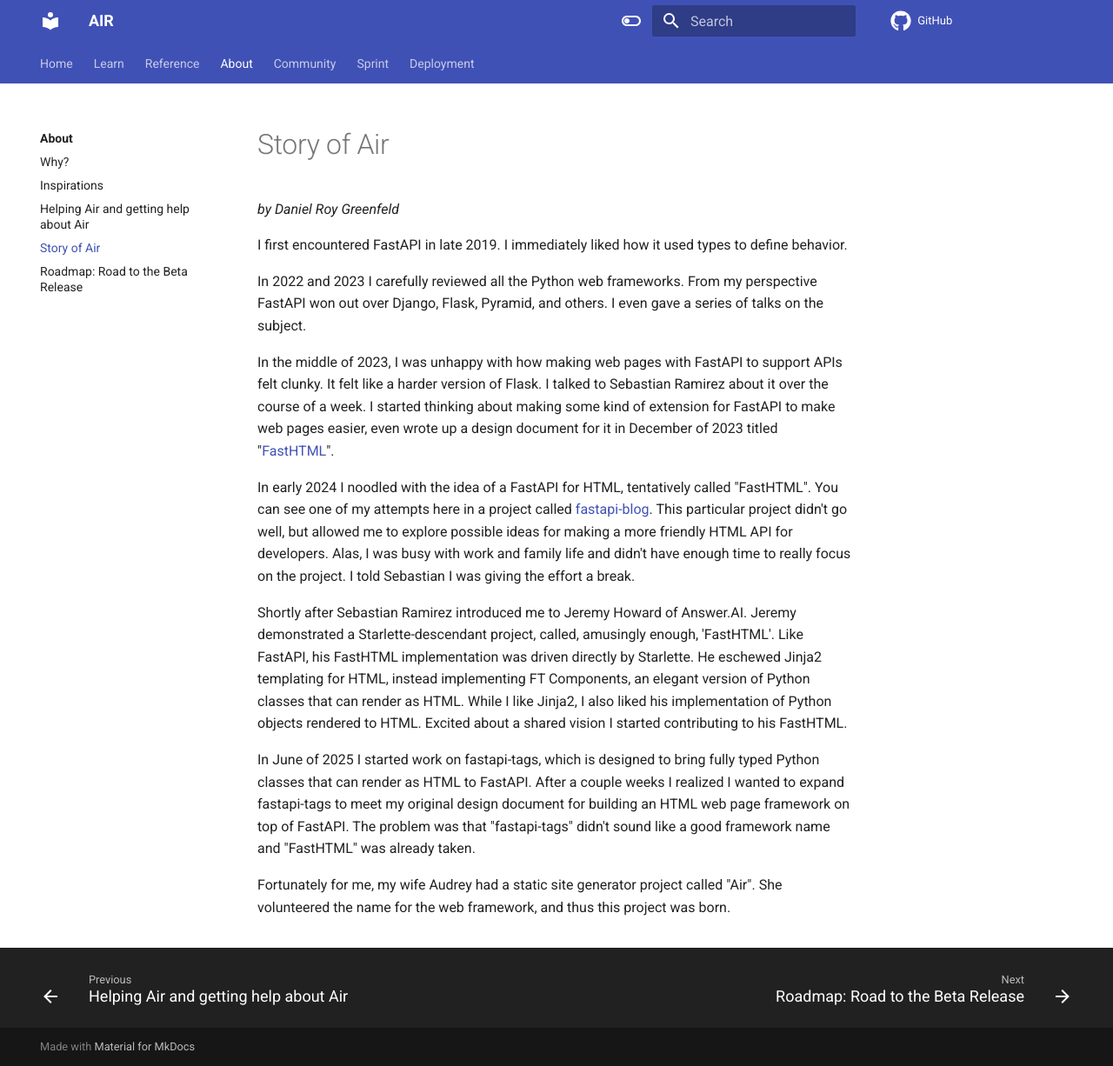
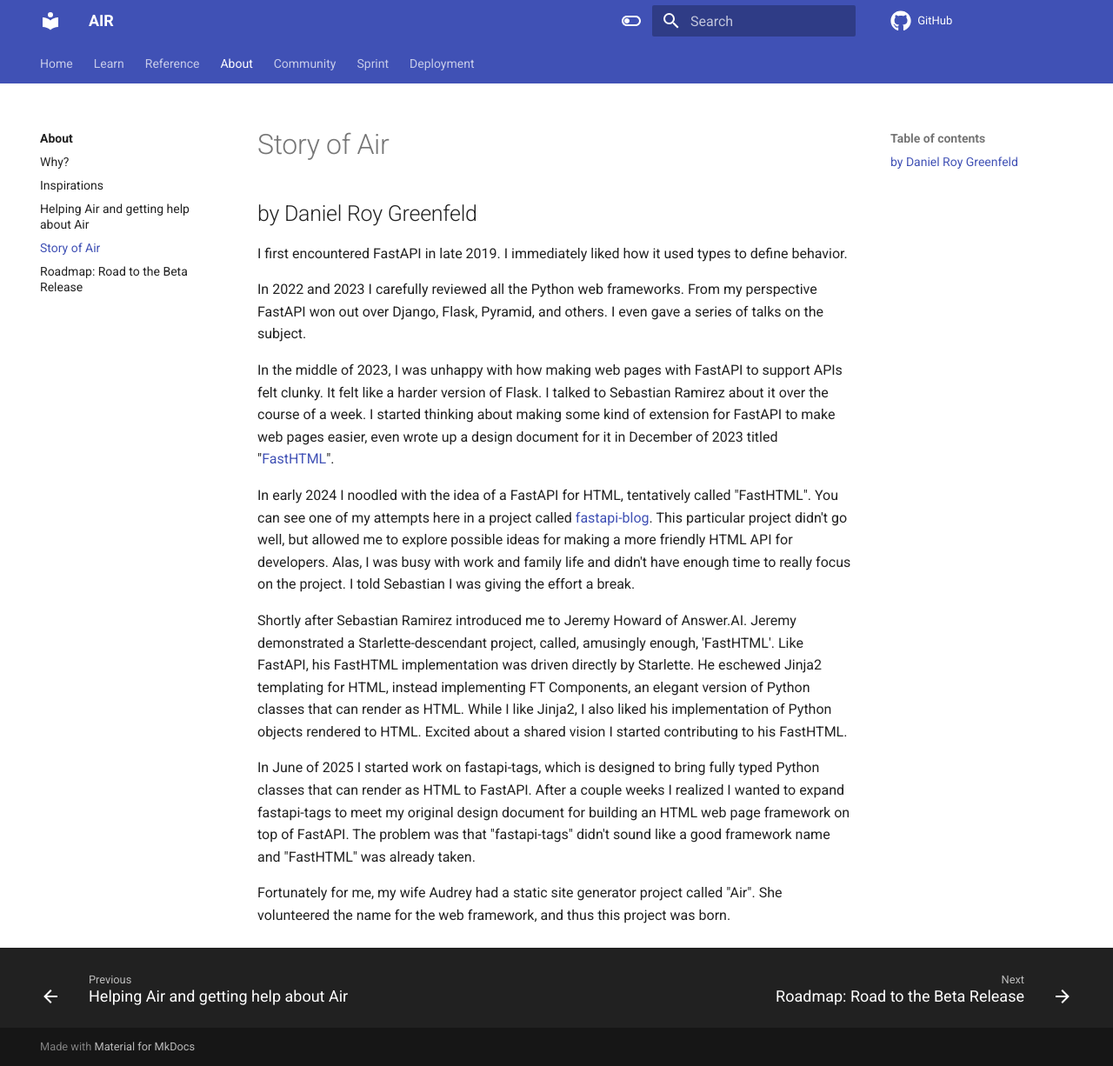
Before and after one commit to feldroy/air, an MkDocs documentation site: the page built from docs/about/story.md, in a window 1280 px wide and 1226 px high. Shown: the whole window at 87% size. Built offline with MkDocs 1.6.1 and Material for MkDocs 9.7.7, drawn with Linux system fonts in a browser that asks for light colours; comment, search, counter and statistics services are not loaded.

```diff
--- a/docs/about/story.md
+++ b/docs/about/story.md
@@ -1,6 +1,6 @@
 # Story of Air
 
-*by Daniel Roy Greenfeld*
+## by Daniel Roy Greenfeld
 
 I first encountered FastAPI in late 2019. I immediately liked how it used types to define behavior.
 
```
Also changed, not shown: .github/ISSUE_TEMPLATE/bug_report.md, .github/ISSUE_TEMPLATE/doc_request.md, .github/ISSUE_TEMPLATE/feature_request.md.
